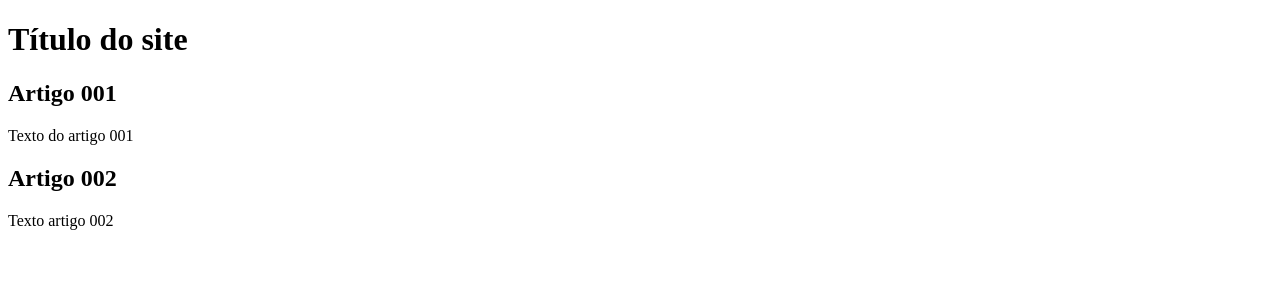
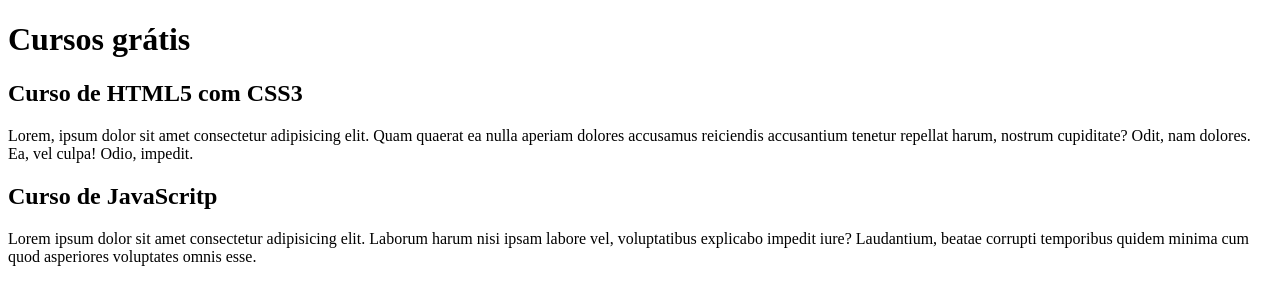
Before and after one commit to TavareSJhonatan/Projeto-Site, a plain HTML site: page index.html in a window 1280 px wide. Drawn offline with Linux system fonts and the light colour scheme.

Commit message:
Comecei a escrever o conteúdo

```diff
--- a/index.html
+++ b/index.html
@@ -8,15 +8,15 @@
 <body>
     <main>
         <head>
-             <h1>Título do site</h1>
+             <h1>Cursos grátis</h1>
         </head>
         <article>
-            <h2>Artigo 001</h2>
-            <p>Texto do artigo 001</p>
+            <h2>Curso de HTML5 com CSS3</h2>
+            <p>Lorem, ipsum dolor sit amet consectetur adipisicing elit. Quam quaerat ea nulla aperiam dolores accusamus reiciendis accusantium tenetur repellat harum, nostrum cupiditate? Odit, nam dolores. Ea, vel culpa! Odio, impedit.</p>
         </article>
         <article>
-            <h2> Artigo 002</h2>
-            <p> Texto artigo 002</p>
+            <h2> Curso de JavaScritp</h2>
+            <p> Lorem ipsum dolor sit amet consectetur adipisicing elit. Laborum harum nisi ipsam labore vel, voluptatibus explicabo impedit iure? Laudantium, beatae corrupti temporibus quidem minima cum quod asperiores voluptates omnis esse.</p>
         </article>
     </main>
 </body>
```
